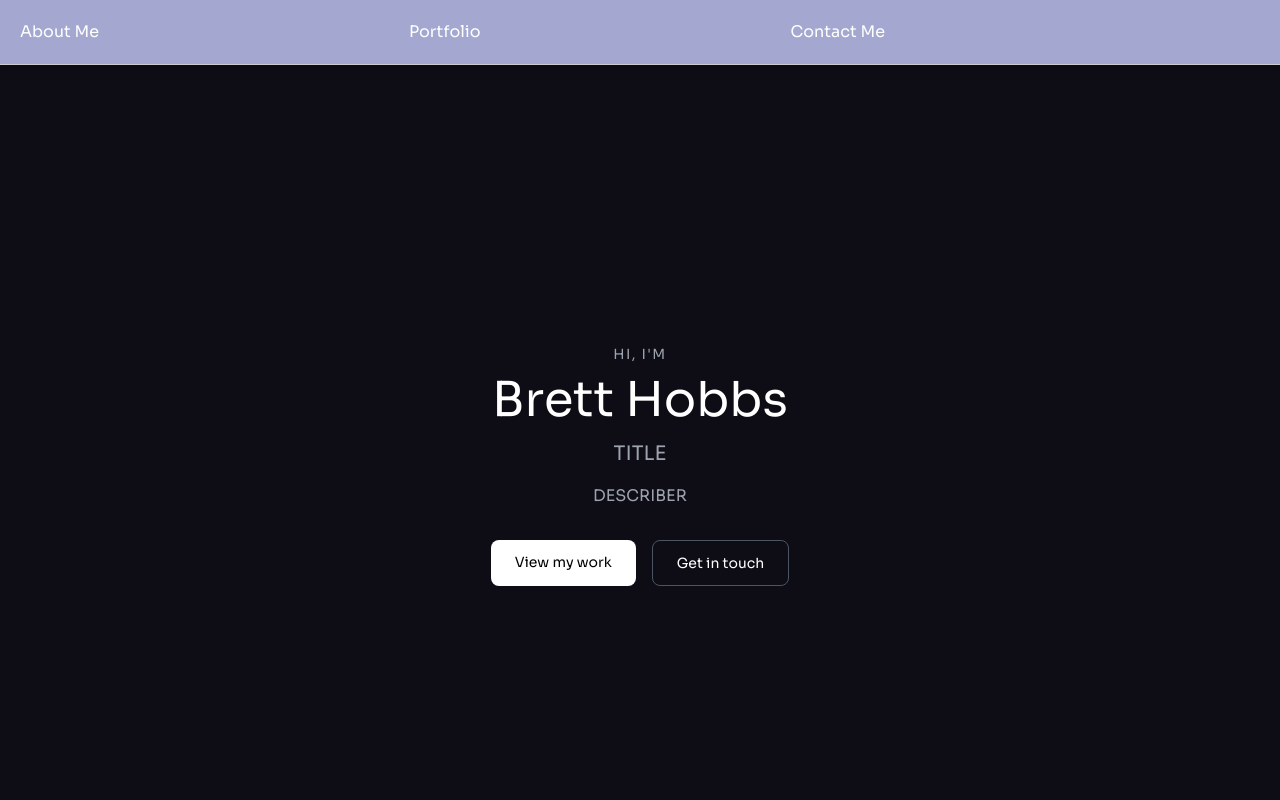
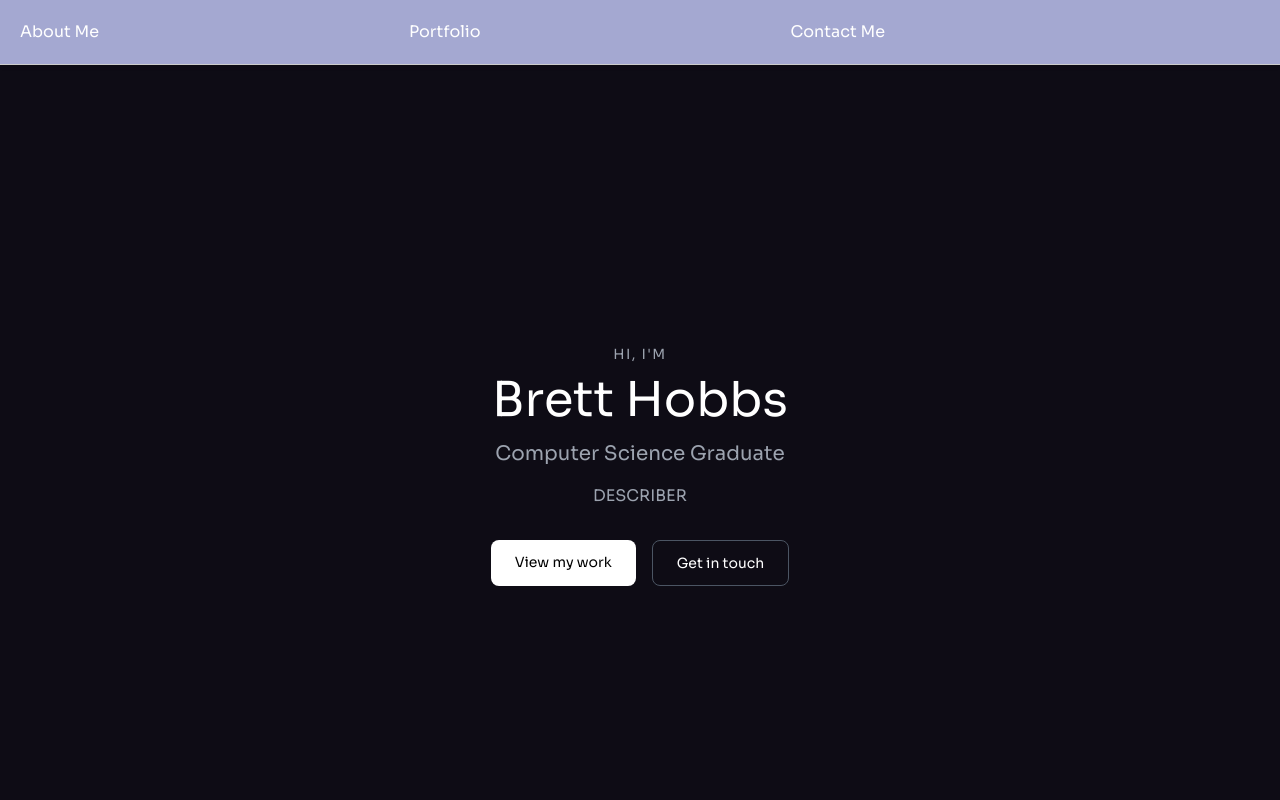
Before and after one commit to BrettTheHobbit/BrettTheHobbit.github.io, a React (Vite) app: page / in a window 1280 px wide. Shown: the top 800 px of the page. Built offline with nearby package versions, Linux system fonts and the light colour scheme.

Commit message:
[TWEAK] Content Changes

```diff
--- a/src/components/Contact.jsx
+++ b/src/components/Contact.jsx
@@ -6,9 +6,9 @@ const Contact = () => {
         Whether you want to discuss an opportunity, collaborate on a project, or just say hi — feel free to reach out.
       </p>
       <div className="flex gap-6">
-        <a href="mailto:your@email.com" className="text-white underline">Email</a>
+        <a href="bretthhobbs@gmail.com:your@email.com" className="text-white underline">Email</a>
         <a href="https://github.com/BrettTheHobbit" target="_blank" rel="noreferrer" className="text-white underline">GitHub</a>
-        <a href="https://linkedin.com/in/yourprofile" target="_blank" rel="noreferrer" className="text-white underline">LinkedIn</a>
+        <a href="https://linkedin.com/in/BrettHHobbs" target="_blank" rel="noreferrer" className="text-white underline">LinkedIn</a>
       </div>
     </section>
   )
--- a/src/components/Hero.jsx
+++ b/src/components/Hero.jsx
@@ -3,7 +3,7 @@ const Hero = () => {
     <section className="flex flex-col items-center justify-center min-h-screen text-center px-6">
       <p className="text-sm uppercase tracking-widest text-gray-400 mb-3">Hi, I'm</p>
       <h1 className="text-5xl font-medium text-white mb-4">Brett Hobbs</h1>
-      <p className="text-xl text-gray-400 mb-4">TITLE</p>
+      <p className="text-xl text-gray-400 mb-4">Computer Science Graduate</p>
       <p className="text-gray-400 max-w-md mb-8">
         DESCRIBER
       </p>
```
